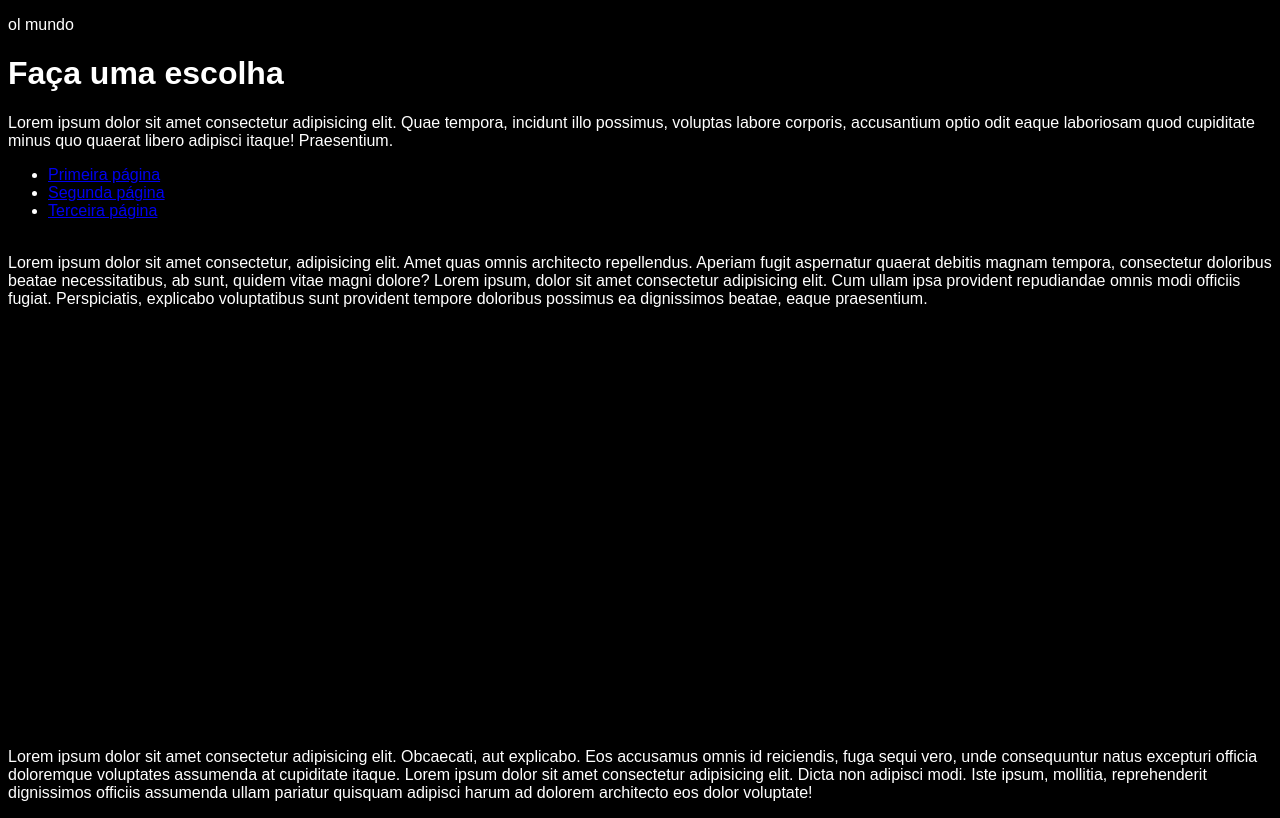
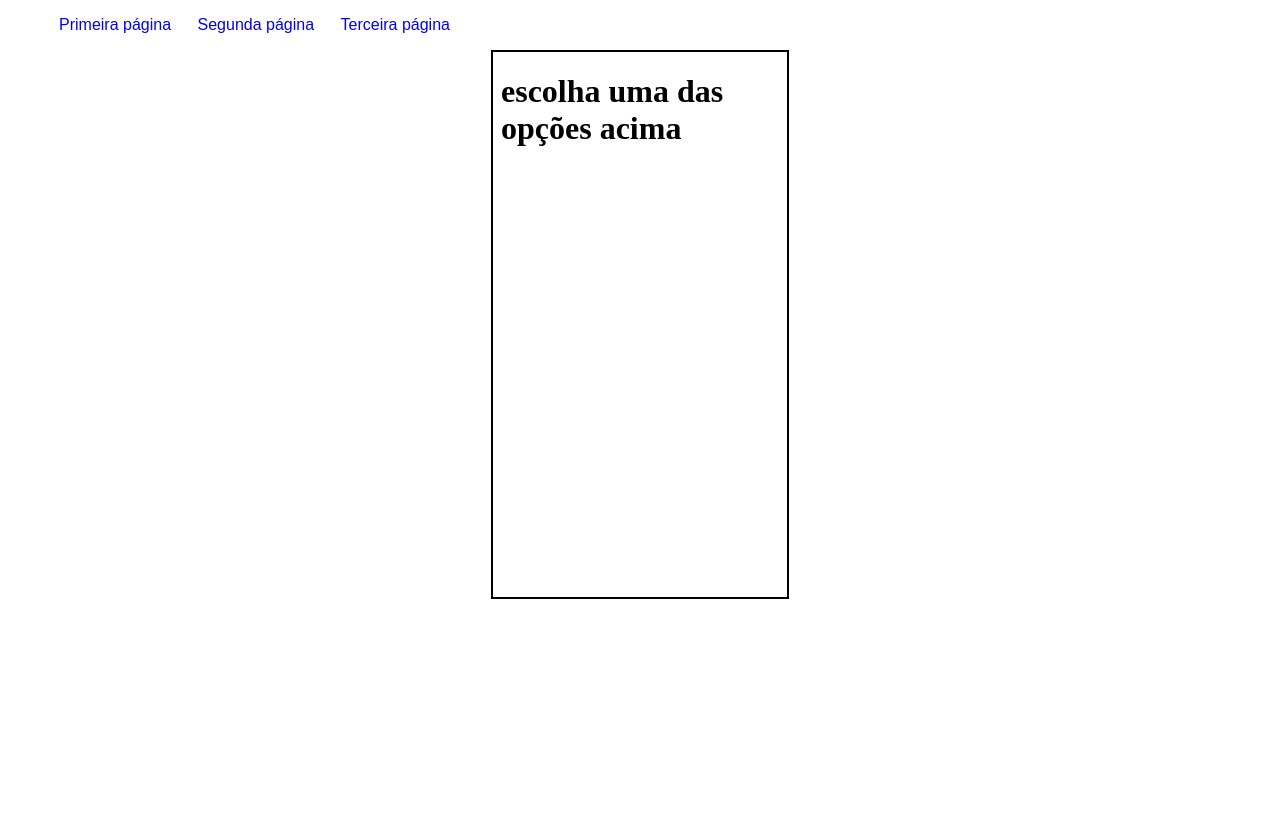
Before and after one commit to marcelosoares73/html-css, a plain HTML site: page exercícios/ex024/iframe003.html in a window 1280 px wide. Drawn offline with Linux system fonts and the light colour scheme.

Commit message:
Atualização do exercício 24

```diff
--- a/exercícios/ex024/iframe003.html
+++ b/exercícios/ex024/iframe003.html
@@ -8,24 +8,31 @@
     <style>
         body {
             font-family: Arial, Helvetica, sans-serif;
-            background-color: black;
-            color: #ffffff;
         }
 
         iframe {
-            width: 90vw;
-            height: 400px;
+            width: 294px;
+            height: 545px;
             border: 2px solid black;
+            margin: auto;
+            display: block;
+        }
+
+        li {
+            display: inline;
+            margin: 10px;
+        }
+
+        a {
+            text-decoration: none;
+            padding: 1px;
+            color: blue;
+            font-weight: 500;
         }
 
     </style>
 </head>
 <body>
-    <p>
-        ol mundo
-    </p>
-    <h1>Faça uma escolha</h1>
-    <p>Lorem ipsum dolor sit amet consectetur adipisicing elit. Quae tempora, incidunt illo possimus, voluptas labore corporis, accusantium optio odit eaque laboriosam quod cupiditate minus quo quaerat libero adipisci itaque! Praesentium.</p>
 
     <ul>
         <li><a href="paginas-extras/pagina001.html" target="frame1">Primeira página</a></li>
@@ -34,11 +41,9 @@
         <br>
     </ul>
 
-    <p>Lorem ipsum dolor sit amet consectetur, adipisicing elit. Amet quas omnis architecto repellendus. Aperiam fugit aspernatur quaerat debitis magnam tempora, consectetur doloribus beatae necessitatibus, ab sunt, quidem vitae magni dolore? Lorem ipsum, dolor sit amet consectetur adipisicing elit. Cum ullam ipsa provident repudiandae omnis modi officiis fugiat. Perspiciatis, explicabo voluptatibus sunt provident tempore doloribus possimus ea dignissimos beatae, eaque praesentium.</p>
     <iframe name="frame1" srcdoc="<h1>escolha uma das opções acima</h1>">
         <p>Infelizmente seu navegador não é compatível com isso</p>
     </iframe>
 
-    <p>Lorem ipsum dolor sit amet consectetur adipisicing elit. Obcaecati, aut explicabo. Eos accusamus omnis id reiciendis, fuga sequi vero, unde consequuntur natus excepturi officia doloremque voluptates assumenda at cupiditate itaque. Lorem ipsum dolor sit amet consectetur adipisicing elit. Dicta non adipisci modi. Iste ipsum, mollitia, reprehenderit dignissimos officiis assumenda ullam pariatur quisquam adipisci harum ad dolorem architecto eos dolor voluptate!</p>
 </body>
 </html>
```
